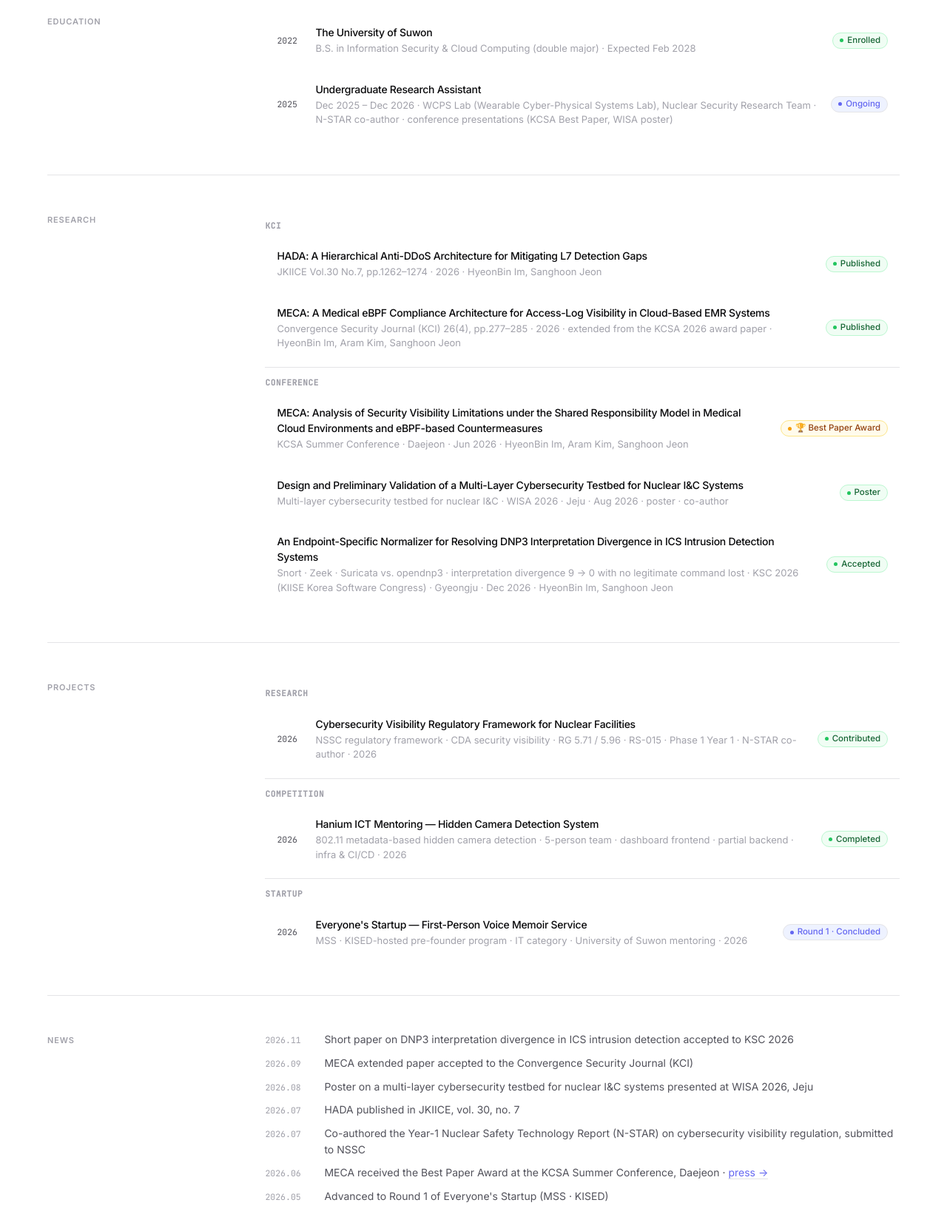
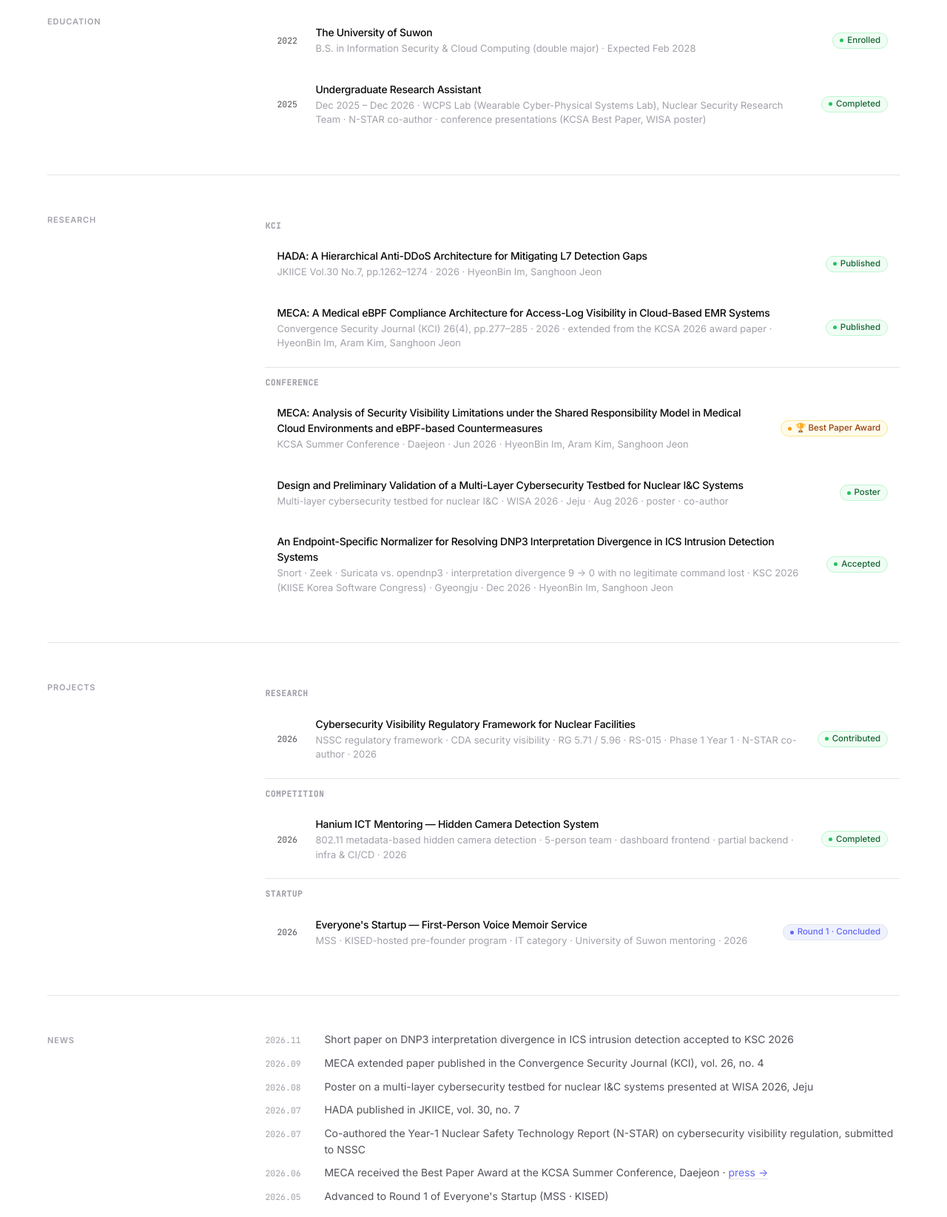
Before and after one commit to Im-HyeonBin/hyeonbin-portfolio, a plain HTML site: page index.html in a window 1280 px wide. Shown: the part 640-2285 px from the top of the page at 74% size. Drawn offline with Linux system fonts and the light colour scheme.

Commit message:
Research assistant card Completed; MECA news states journal publication
Co-Authored-By: Claude Sonnet 5.5 <noreply@anthropic.com>

```diff
--- a/index.html
+++ b/index.html
@@ -1023,7 +1023,7 @@ footer {
           <p class="card-desc" data-i18n="edu.ra.desc">2025.12 – 2026.12 · WCPS Lab(Wearable Cyber-Physical Systems Lab) 원자력 보안 연구팀 · N-STAR 공저 · 학술대회 발표(KCSA 우수논문상, WISA 포스터)</p>
         </div>
         <div class="card-right">
-          <span class="pill pill-indigo" data-i18n="edu.ra.pill">Ongoing</span>
+          <span class="pill pill-green" data-i18n="edu.ra.pill">Completed</span>
         </div>
       </div>
     </div>
@@ -1135,7 +1135,7 @@ footer {
     <p class="sec-title" data-i18n="sec.news">News</p>
     <ul class="news-list">
       <li><time>2026.11</time><span data-i18n="news.7">Short paper on DNP3 interpretation divergence in ICS intrusion detection accepted to KSC 2026</span></li>
-      <li><time>2026.09</time><span data-i18n="news.6">MECA extended paper accepted to the Convergence Security Journal (KCI)</span></li>
+      <li><time>2026.09</time><span data-i18n="news.6">MECA extended paper published in the Convergence Security Journal (KCI), vol. 26, no. 4</span></li>
       <li><time>2026.08</time><span data-i18n="news.1">Poster on a multi-layer cybersecurity testbed for nuclear I&amp;C systems presented at WISA 2026, Jeju</span></li>
       <li><time>2026.07</time><span data-i18n="news.2">HADA published in JKIICE, vol. 30, no. 7</span></li>
       <li><time>2026.07</time><span data-i18n="news.3">Co-authored the Year-1 Nuclear Safety Technology Report (N-STAR) on cybersecurity visibility regulation, submitted to NSSC</span></li>
@@ -1322,7 +1322,7 @@ footer {
       'edu.univ.pill': 'Enrolled',
       'edu.ra.name': '학부연구생',
       'edu.ra.desc': '2025.12 – 2026.12 · WCPS Lab(Wearable Cyber-Physical Systems Lab) 원자력 보안 연구팀 · N-STAR 공저 · 학술대회 발표(KCSA 우수논문상, WISA 포스터)',
-      'edu.ra.pill': 'Ongoing',
+      'edu.ra.pill': 'Completed',
       'res.hada.desc': 'JKIICE Vol.30 No.7, pp.1262–1274 · 2026 · 임현빈, 전상훈',
       'res.hada.pill': 'Published',
       'res.conf.label': 'Conference',
@@ -1349,7 +1349,7 @@ footer {
       'contact.email.label': 'Email',
       'contact.loc.label': 'Location',
       'news.7': 'Short paper on DNP3 interpretation divergence in ICS intrusion detection accepted to KSC 2026',
-      'news.6': 'MECA extended paper accepted to the Convergence Security Journal (KCI)',
+      'news.6': 'MECA extended paper published in the Convergence Security Journal (KCI), vol. 26, no. 4',
       'news.1': 'Poster on a multi-layer cybersecurity testbed for nuclear I&amp;C systems presented at WISA 2026, Jeju',
       'news.2': 'HADA published in JKIICE, vol. 30, no. 7',
       'news.3': 'Co-authored the Year-1 Nuclear Safety Technology Report (N-STAR) on cybersecurity visibility regulation, submitted to NSSC',
@@ -1375,7 +1375,7 @@ footer {
       'edu.univ.pill': 'Enrolled',
       'edu.ra.name': 'Undergraduate Research Assistant',
       'edu.ra.desc': 'Dec 2025 – Dec 2026 · WCPS Lab (Wearable Cyber-Physical Systems Lab), Nuclear Security Research Team · N-STAR co-author · conference presentations (KCSA Best Paper, WISA poster)',
-      'edu.ra.pill': 'Ongoing',
+      'edu.ra.pill': 'Completed',
       'res.hada.desc': 'JKIICE Vol.30 No.7, pp.1262–1274 · 2026 · HyeonBin Im, Sanghoon Jeon',
       'res.hada.pill': 'Published',
       'res.conf.label': 'Conference',
@@ -1402,7 +1402,7 @@ footer {
       'contact.email.label': 'Email',
       'contact.loc.label': 'Location',
       'news.7': 'Short paper on DNP3 interpretation divergence in ICS intrusion detection accepted to KSC 2026',
-      'news.6': 'MECA extended paper accepted to the Convergence Security Journal (KCI)',
+      'news.6': 'MECA extended paper published in the Convergence Security Journal (KCI), vol. 26, no. 4',
       'news.1': 'Poster on a multi-layer cybersecurity testbed for nuclear I&amp;C systems presented at WISA 2026, Jeju',
       'news.2': 'HADA published in JKIICE, vol. 30, no. 7',
       'news.3': 'Co-authored the Year-1 Nuclear Safety Technology Report (N-STAR) on cybersecurity visibility regulation, submitted to NSSC',
```
